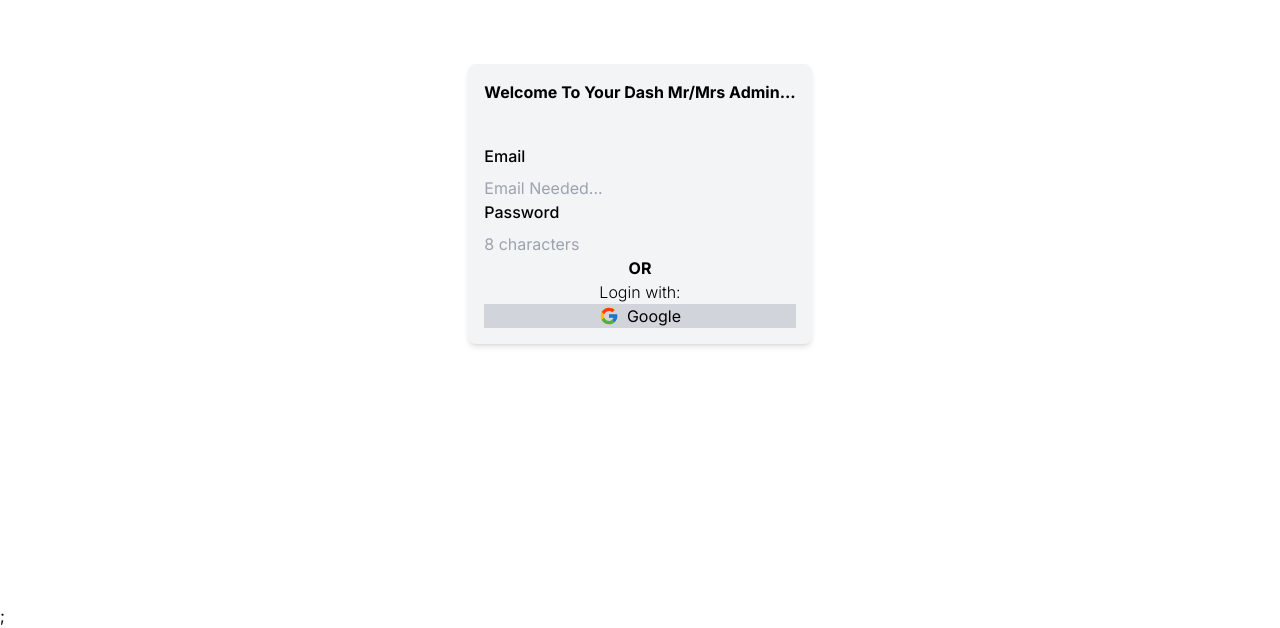
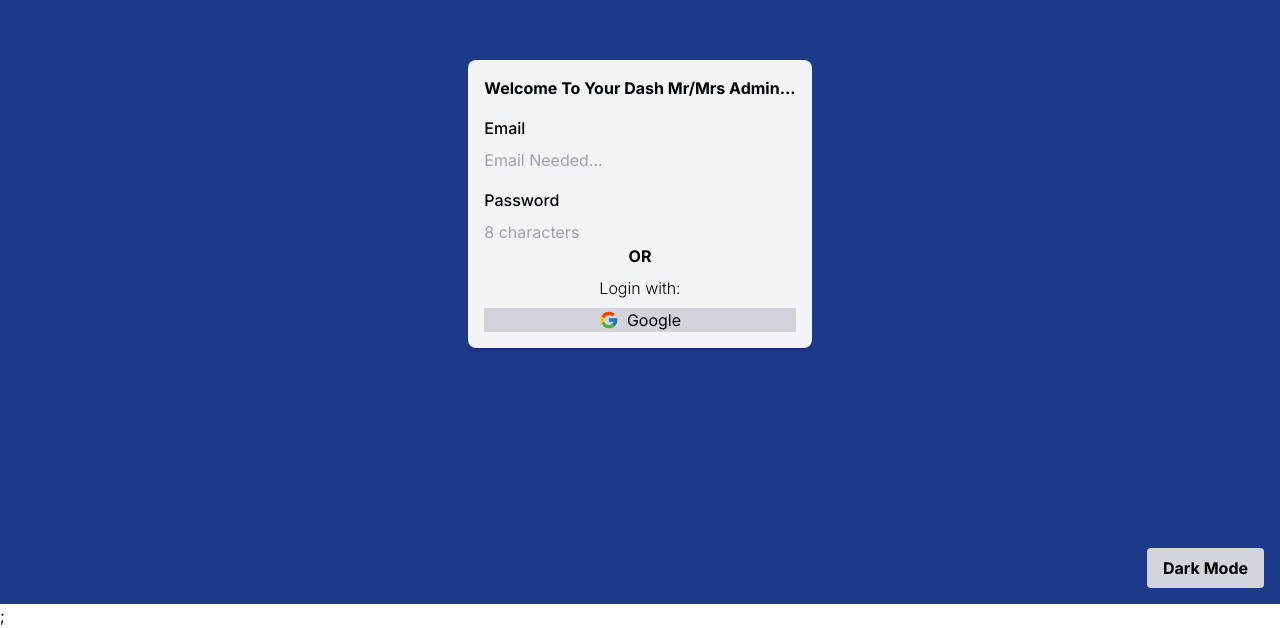
Before and after one commit to FranklinSitienei/LobbySalez, a Next.js app in the folder admin/: page / in a window 1280 px wide. Shown: the part 196-824 px from the top of the page. Built offline with nearby package versions, Linux system fonts and the light colour scheme.

Commit message:
Are You Ready To Get Higher Salez

```diff
--- a/admin/pages/index.js
+++ b/admin/pages/index.js
@@ -1,28 +1,37 @@
-import { FcGoogle } from "react-icons/fc";
+import { useState } from 'react';
+import { FcGoogle } from 'react-icons/fc';
 
 export default function Home() {
+  const [darkMode, setDarkMode] = useState(false);
+
+  const toggleDarkMode = () => {
+    setDarkMode(!darkMode);
+  };
+
   return (
-    <div className="flex min-h-screen justify-center items-center">
-      <form className="flex flex-col rounded-lg shadow-md bg-gray-100 p-4 justify-center">
-        <h2 className="items-center font-bold">Welcome To Your Dash Mr/Mrs Admin...</h2>
-        <label className="relative flex flex-col mt-10">
-          <span className="font-medium mb-2">Email</span>
-          <input type="text" value="" placeholder="Email Needed..." className="border-grey-100 focus:border-green-500 outline-none relative bg-transparent text-black focus:ring-0" />
-        </label><label className="relative flex flex-col">
-          <span className="font-medium mb-2">Password</span>
-          <input type="text" value="" placeholder="8 characters" className="border-grey-100 focus:border-green-500 outline-none relative bg-transparent text-black focus:ring-0" />
+    <div className={`${darkMode ? 'bg-black' : 'bg-blue-900'} w-screen h-screen flex justify-center items-center`}>
+      <form className={`flex flex-col rounded-lg shadow-md ${darkMode ? 'bg-blue-900' : 'bg-gray-100'} p-4 justify-center`}>
+        <h2 className={`${darkMode ? 'text-white' : 'text-black'} font-bold text-center mb-4`}>Welcome To Your Dash Mr/Mrs Admin...</h2>
+        <label className="relative flex flex-col">
+          <span className={`${darkMode ? 'text-white' : 'text-black'} font-medium mb-2`}>Email</span>
+          <input type="text" value="" placeholder="Email Needed..." className="border-gray-100 focus:border-green-500 outline-none bg-transparent text-white focus:ring-0" />
         </label>
-        <h2 className="items-center text-center font-bold">OR</h2>
-        <h4 className="items-center text-center font-light">Login with:</h4>
-        <button className="bg-gray-300 hover:bg-black hover:text-white flex items-center gap-2 justify-center">
+        <label className="relative flex flex-col mt-4">
+          <span className={`${darkMode ? 'text-white' : 'text-black'} font-medium mb-2`}>Password</span>
+          <input type="password" value="" placeholder="8 characters" className="border-gray-100 focus:border-green-500 outline-none bg-transparent text-white focus:ring-0" />
+        </label>
+        <h2 className={`${darkMode ? 'text-white' : 'text-black'} font-bold mb-2 items-center text-center`}>OR</h2>
+        <h4 className={`${darkMode ? 'text-white' : 'text-black'} font-light mb-2 items-center text-center`}>Login with:</h4>
+        <button className={` hover:bg-black hover:text-white flex items-center gap-2 justify-center ${darkMode ? 'text-white' : 'text-black', 'bg-gray-300'}`}>
           <FcGoogle size={20} /> Google
         </button>
-        {/* <span>
-          <button className="bg-gray-300 hover:bg-black hover:text-white mt-5">
-            Apple
-          </button>
-        </span> */}
       </form>
+      <button
+        className={`absolute bottom-4 right-4 bg-gray-300 hover:bg-gray-400 text-black font-bold py-2 px-4 rounded`}
+        onClick={toggleDarkMode}
+      >
+        {darkMode ? 'Light Mode' : 'Dark Mode'}
+      </button>
     </div>
   );
 }
```
Also changed, not shown: admin/public/assets/image.jpg (added), admin/public/assets/image2.jpg (added).
